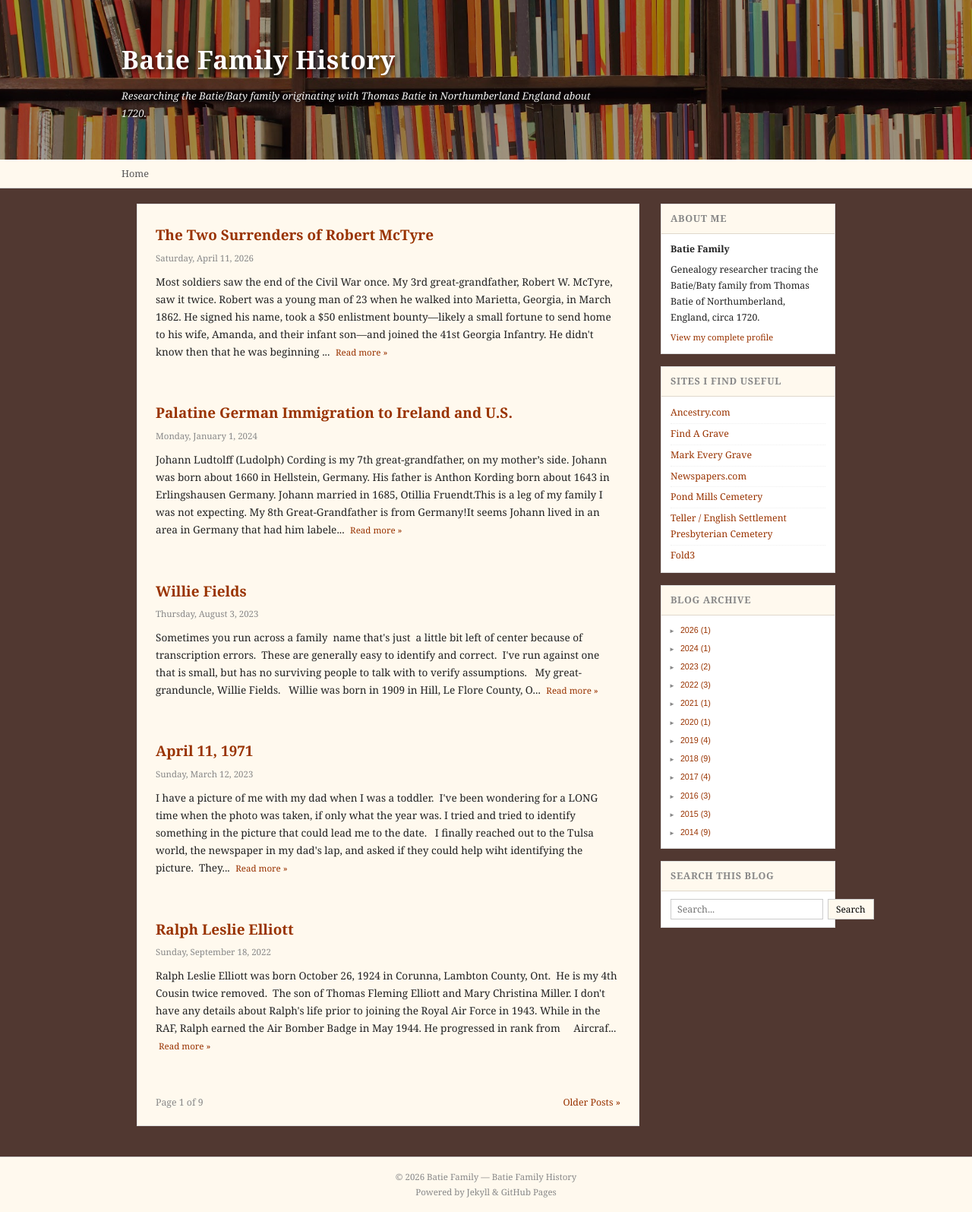
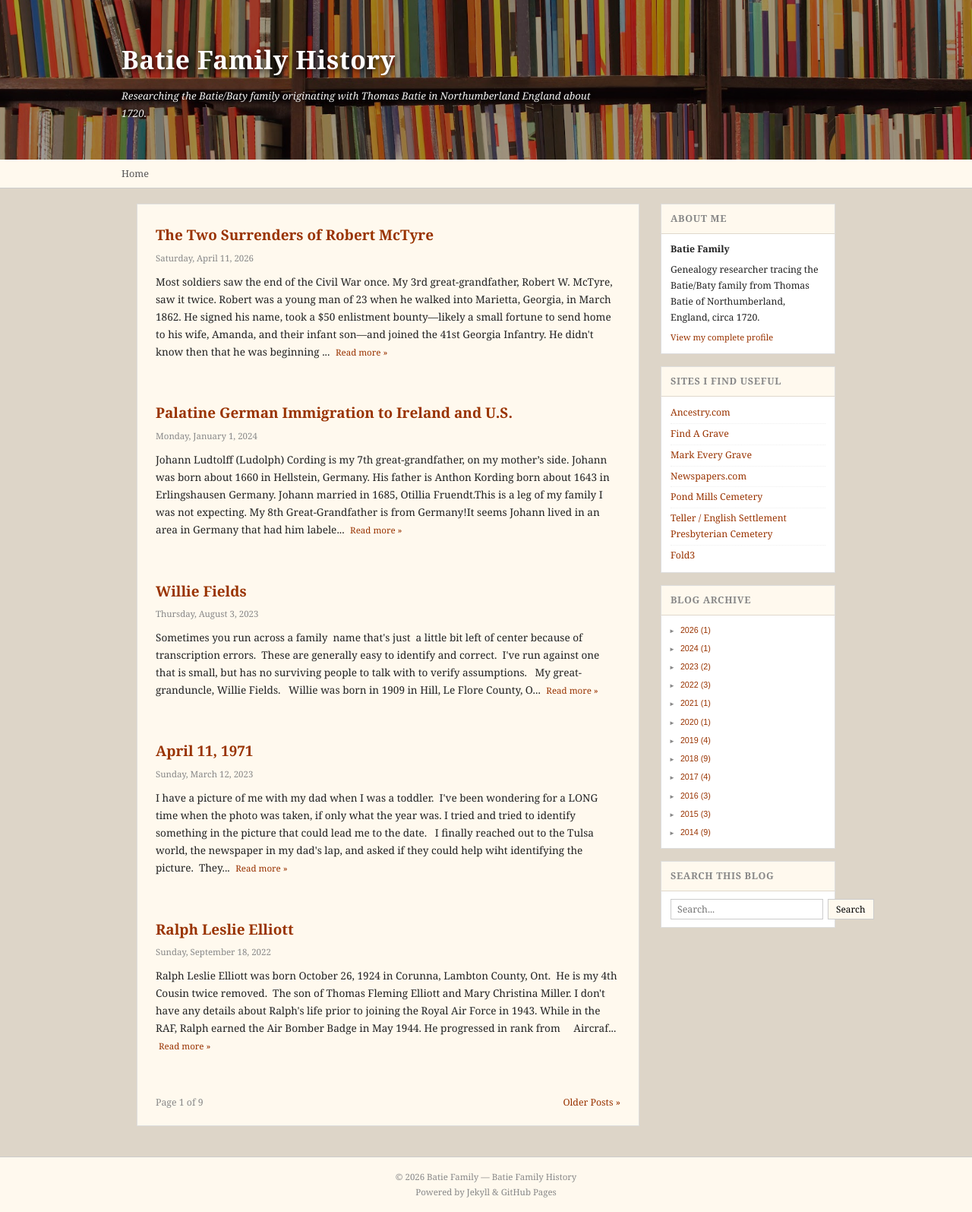
Before and after one commit to twbaty/batiefamilyhistory, a Jekyll site: the page built from index.html, in a window 1280 px wide. Shown: the whole page at 76% size. Built offline with Jekyll 4.4.1, drawn with Linux system fonts in a browser that asks for light colours; the list of posts is cut into pages by our own code.

Commit message:
Fix outer background to light cream to match Blogger layout

```diff
--- a/assets/css/main.scss
+++ b/assets/css/main.scss
@@ -12,7 +12,7 @@ body {
   font-size: 14px;
   line-height: 1.7;
   color: #222;
-  background: #513831;
+  background: #ddd5c8;
 }
 
 a { color: #993300; text-decoration: none; }
@@ -88,7 +88,7 @@ a:hover { text-decoration: underline; color: #ff1900; }
 
 /* ---- Outer wrapper / two-column layout ---- */
 .outer-wrapper {
-  background: #513831;
+  background: #ddd5c8;
   padding: 20px 0 40px;
 }
 
```
